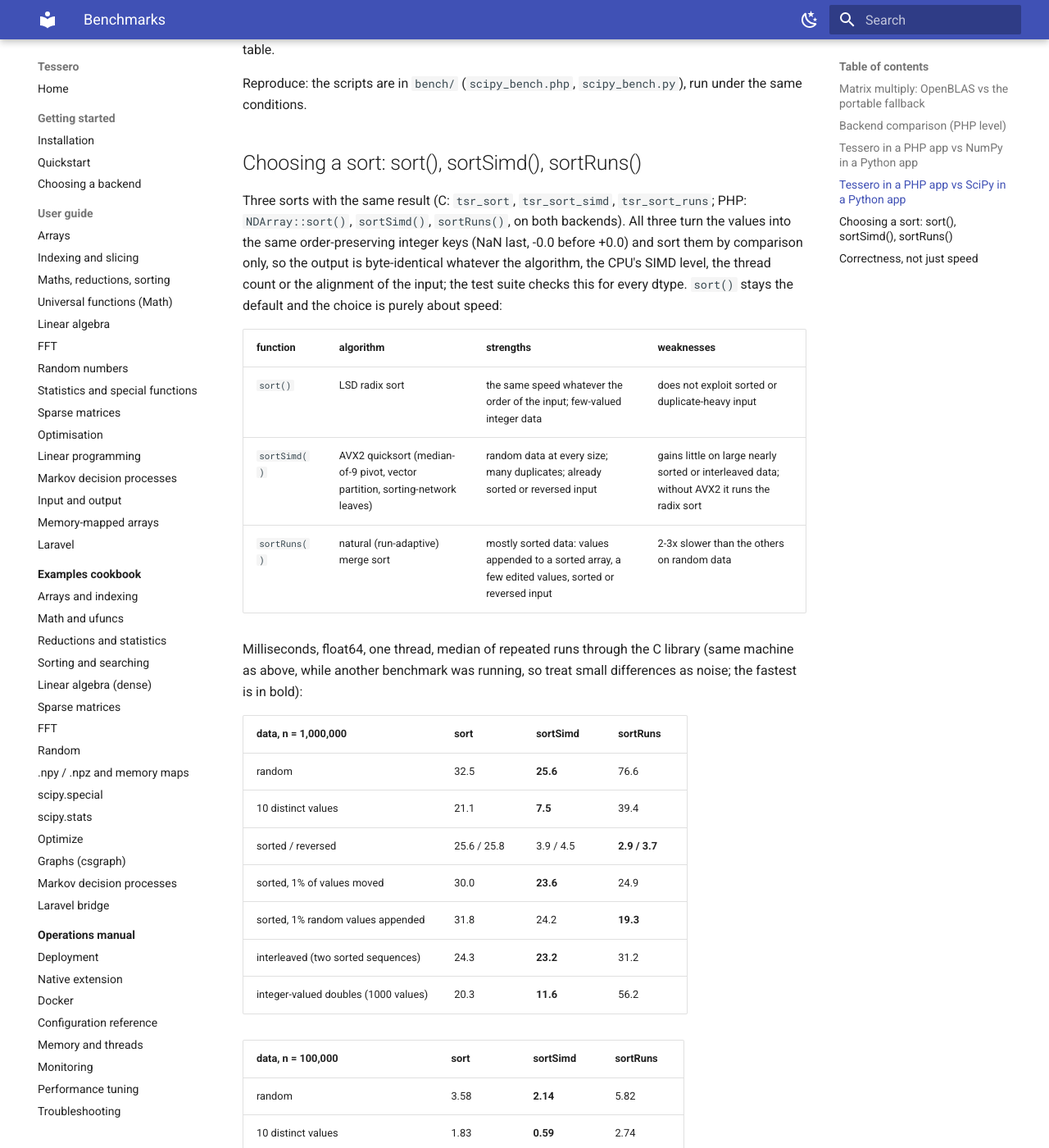
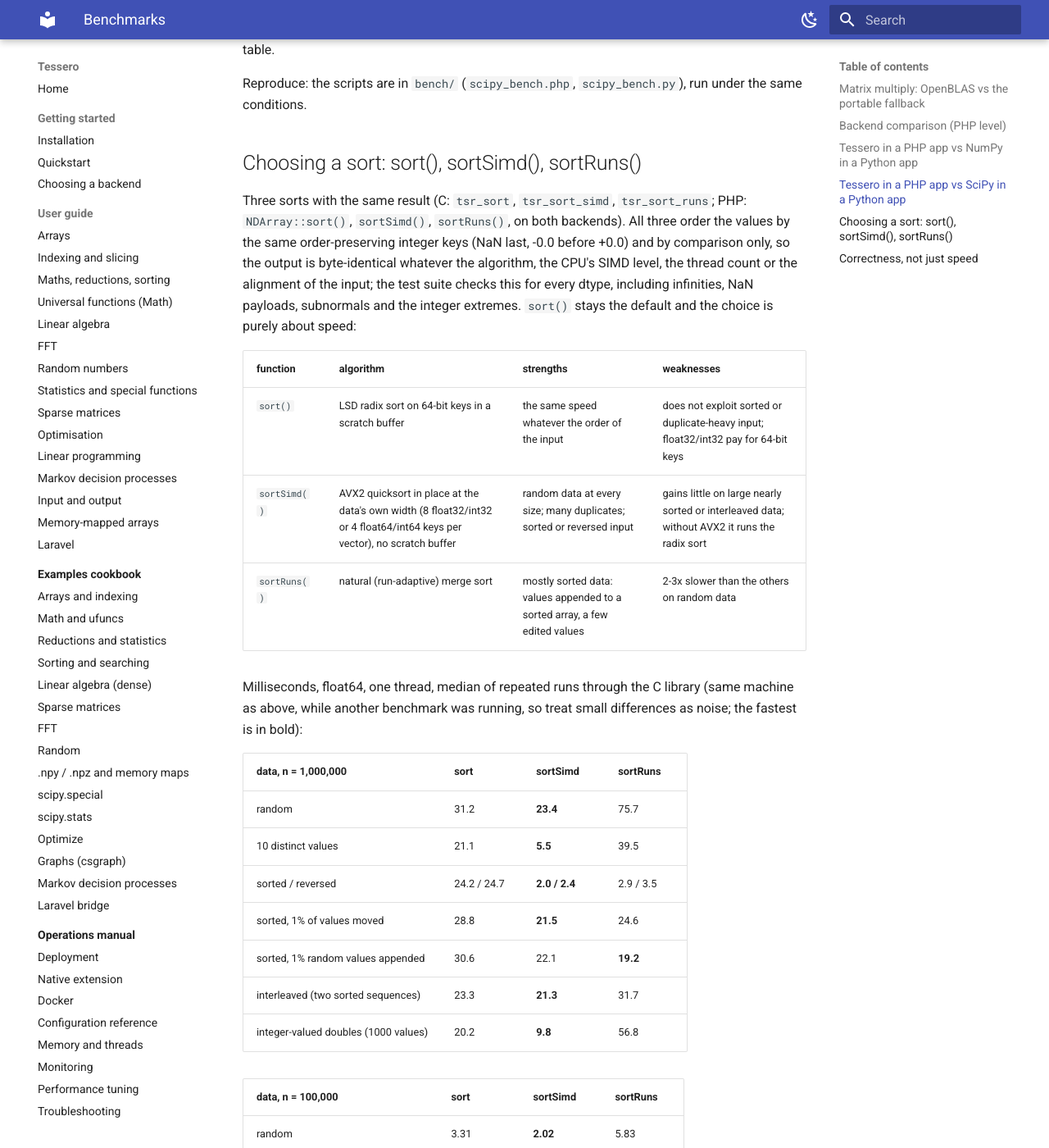
Before and after one commit to DMJ-CV-91913/tessero, an MkDocs documentation site: the page built from docs/project/benchmarks.md, in a window 1280 px wide and 1400 px high, scrolled down 4458 px. Shown: the whole window at 82% size. Built offline with MkDocs 1.6.1 and Material for MkDocs 9.7.7, drawn with Linux system fonts in a browser that asks for light colours; some of the changed text lies outside the part shown.

Commit message:
perf(sort): sortSimd() sorts in place at the data's own width
tsr_sort_simd no longer widens every value to a 64-bit key in a scratch buffer:
- sort_qs.h: the AVX2 quicksort as a width template, instantiated for int64 (4 lanes)
  and int32 (8 lanes; left-pack permutation from a 256-entry nibble table, no BMI2).
- Integers are sorted as they are. Floats are mapped in place to signed integers of
  the same width with tsr_sort's key order (u ^ ((u >> 63) & 0x7fff...), its own
  inverse), NaNs dropped in the same pass and written back at the end as tsr_sort
  writes them. Keys overlay the caller's buffer through may_alias typedefs.
- No allocation at all on this path.

1M random values, one thread: float32 24.8 -> 18.0 ms, int32 24.0 -> 17.0 ms, int64
25.3 -> 22.0 ms, float64 25.2 -> 23.3 ms; sorted input 3.9 -> 2.0 ms. NumPy (x86-simd-sort
AVX2 on this machine) is still ahead on random data; the remaining gap is in the small
partitions and leaves.

Output unchanged byte for byte: test_sort_variants gains an extremes pattern (+-inf,
NaN payloads and signs, subnormals, +-max, integer min/max, -1) at every size. C tests
797/0, ASan+UBSan 801/0, PHP sort == sortSimd == sortRuns on both backends (144 FFI,
48 ext cases). benchmarks.md: new figures and a per-dtype table against NumPy.

Co-Authored-By: Claude Opus 5.5 <noreply@anthropic.com>

```diff
--- a/docs/project/benchmarks.md
+++ b/docs/project/benchmarks.md
@@ -137,41 +137,52 @@ Reproduce: the scripts are in `bench/` (`scipy_bench.php`, `scipy_bench.py`), ru
 ## Choosing a sort: sort(), sortSimd(), sortRuns()
 
 Three sorts with the same result (C: `tsr_sort`, `tsr_sort_simd`, `tsr_sort_runs`; PHP: `NDArray::sort()`,
-`sortSimd()`, `sortRuns()`, on both backends). All three turn the values into the same order-preserving integer keys
-(NaN last, -0.0 before +0.0) and sort them by comparison only, so the output is byte-identical whatever the algorithm,
-the CPU's SIMD level, the thread count or the alignment of the input; the test suite checks this for every dtype.
-`sort()` stays the default and the choice is purely about speed:
+`sortSimd()`, `sortRuns()`, on both backends). All three order the values by the same order-preserving integer keys
+(NaN last, -0.0 before +0.0) and by comparison only, so the output is byte-identical whatever the algorithm, the
+CPU's SIMD level, the thread count or the alignment of the input; the test suite checks this for every dtype,
+including infinities, NaN payloads, subnormals and the integer extremes. `sort()` stays the default and the choice
+is purely about speed:
 
 | function | algorithm | strengths | weaknesses |
 |---|---|---|---|
-| `sort()` | LSD radix sort | the same speed whatever the order of the input; few-valued integer data | does not exploit sorted or duplicate-heavy input |
-| `sortSimd()` | AVX2 quicksort (median-of-9 pivot, vector partition, sorting-network leaves) | random data at every size; many duplicates; already sorted or reversed input | gains little on large nearly sorted or interleaved data; without AVX2 it runs the radix sort |
-| `sortRuns()` | natural (run-adaptive) merge sort | mostly sorted data: values appended to a sorted array, a few edited values, sorted or reversed input | 2-3x slower than the others on random data |
+| `sort()` | LSD radix sort on 64-bit keys in a scratch buffer | the same speed whatever the order of the input | does not exploit sorted or duplicate-heavy input; float32/int32 pay for 64-bit keys |
+| `sortSimd()` | AVX2 quicksort in place at the data's own width (8 float32/int32 or 4 float64/int64 keys per vector), no scratch buffer | random data at every size; many duplicates; sorted or reversed input | gains little on large nearly sorted or interleaved data; without AVX2 it runs the radix sort |
+| `sortRuns()` | natural (run-adaptive) merge sort | mostly sorted data: values appended to a sorted array, a few edited values | 2-3x slower than the others on random data |
 
 Milliseconds, float64, one thread, median of repeated runs through the C library (same machine as above, while
 another benchmark was running, so treat small differences as noise; the fastest is in bold):
 
 | data, n = 1,000,000 | sort | sortSimd | sortRuns |
 |---|---|---|---|
-| random | 32.5 | **25.6** | 76.6 |
-| 10 distinct values | 21.1 | **7.5** | 39.4 |
-| sorted / reversed | 25.6 / 25.8 | 3.9 / 4.5 | **2.9 / 3.7** |
-| sorted, 1% of values moved | 30.0 | **23.6** | 24.9 |
-| sorted, 1% random values appended | 31.8 | 24.2 | **19.3** |
-| interleaved (two sorted sequences) | 24.3 | **23.2** | 31.2 |
-| integer-valued doubles (1000 values) | 20.3 | **11.6** | 56.2 |
+| random | 31.2 | **23.4** | 75.7 |
+| 10 distinct values | 21.1 | **5.5** | 39.5 |
+| sorted / reversed | 24.2 / 24.7 | **2.0 / 2.4** | 2.9 / 3.5 |
+| sorted, 1% of values moved | 28.8 | **21.5** | 24.6 |
+| sorted, 1% random values appended | 30.6 | 22.1 | **19.2** |
+| interleaved (two sorted sequences) | 23.3 | **21.3** | 31.7 |
+| integer-valued doubles (1000 values) | 20.2 | **9.8** | 56.8 |
 
 | data, n = 100,000 | sort | sortSimd | sortRuns |
 |---|---|---|---|
-| random | 3.58 | **2.14** | 5.82 |
-| 10 distinct values | 1.83 | **0.59** | 2.74 |
-| sorted / reversed | 2.13 / 2.51 | 0.27 / 0.31 | **0.21 / 0.25** |
-| sorted, 1% of values moved | 2.53 | 1.99 | **1.39** |
-| sorted, 1% random values appended | 2.71 | 2.03 | **1.04** |
+| random | 3.31 | **2.02** | 5.83 |
+| 10 distinct values | 1.84 | **0.44** | 2.80 |
+| sorted / reversed | 2.01 / 2.40 | **0.14 / 0.17** | 0.21 / 0.25 |
+| sorted, 1% of values moved | 2.34 | 1.87 | **1.42** |
+| sorted, 1% random values appended | 2.55 | 1.91 | **1.05** |
+
+Against NumPy, 1,000,000 random values, one thread (NumPy 2.4.4 `np.sort`, which on this AVX2 machine dispatches to
+Intel's x86-simd-sort vector quicksort):
+
+| dtype | NumPy | sort | sortSimd |
+|---|---|---|---|
+| float64 | **14.1** | 31.9 | 23.3 |
+| float32 | **7.5** | 33.6 | 18.0 |
+| int64 | **17.1** | 24.3 | 22.0 |
+| int32 | **6.8** | 23.6 | 17.0 |
 
 Rule of thumb: `sortRuns()` when the data is known to be mostly in order, `sortSimd()` for everything else on an
-AVX2 machine, `sort()` when a steady, input-independent time matters more than the best case. NumPy's `np.sort`
-(13.6 ms for 1M random values in the table above) is still faster than all three on random data.
+AVX2 machine, `sort()` when a steady, input-independent time matters more than the best case. NumPy is still faster
+on random data; the remaining gap is in the small partitions and leaves (work in progress).
 
 ## Correctness, not just speed
 
```
Also changed, not shown: CHANGELOG.md (+7 -0 lines), 5 other files.
